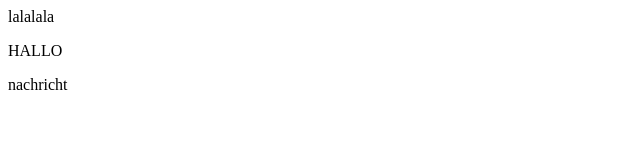
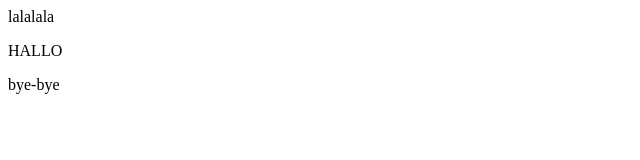
Before and after one commit to Dino89/testprojekt, a plain HTML site: page tt.html in a window 1280 px wide. Shown: the full height of the page, 0-640 px from the left. Drawn offline with Linux system fonts and the light colour scheme.

Commit message:
nachricht geaendert

```diff
--- a/tt.html
+++ b/tt.html
@@ -6,7 +6,7 @@
 <p>lalalala</p>
 <p>HALLO</p>
 
-<p> nachricht </p>
+<p> bye-bye</p>
 
 </body>
 </html>
```
